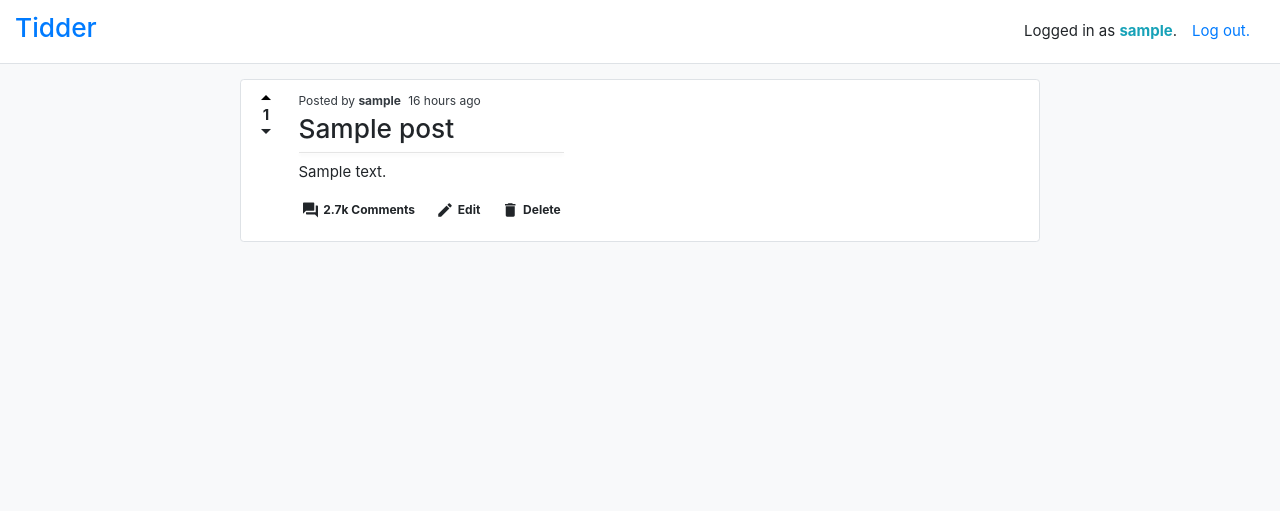
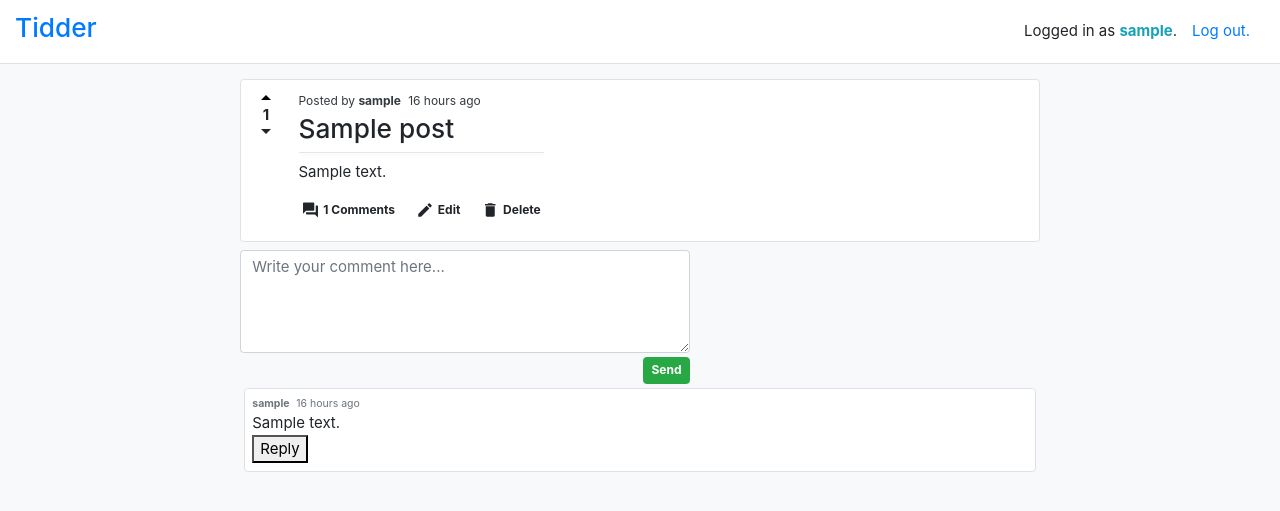
Before and after one commit to esksami/inoolktidder, a Flask app: page /1/ in a window 1280 px wide. Shown: the top 511 px of the page. Run offline with Flask 2, Linux system fonts and the light colour scheme; a user stored in the database is signed in; tables that the repository leaves empty hold one stand-in row (values such as "Sample post"); some libraries are stand-ins or nearby versions.

Commit message:
Add comments

```diff
--- a/application/__init__.py
+++ b/application/__init__.py
@@ -16,6 +16,9 @@ db = SQLAlchemy(app)
 
 from application.posts import models
 from application.posts import views
+
+from application.comments import models
+from application.comments import views
 
 from application.auth import models
 from application.auth import views
--- /dev/null
+++ b/application/comments/forms.py
@@ -0,0 +1,8 @@
+from flask_wtf import FlaskForm
+from wtforms import BooleanField, StringField, TextAreaField, validators
+
+class CommentForm(FlaskForm):
+    content = TextAreaField("Content", [validators.Length(min=0, max=4096)])
+
+    class Meta:
+        csrf = False
--- /dev/null
+++ b/application/comments/models.py
@@ -0,0 +1,41 @@
+from application import db
+from application.models import Base
+
+from sqlalchemy.orm import relationship
+from sqlalchemy.sql import text
+
+from datetime import datetime
+
+
+class Comment(Base):
+    content = db.Column(db.String(4096), nullable=False)
+    account_id = db.Column(db.Integer, db.ForeignKey('account.id'), nullable=False)
+    post_id = db.Column(db.Integer, db.ForeignKey('post.id'), nullable=False)
+    parent_id = db.Column(db.Integer, db.ForeignKey('comment.id'))
+
+    user = relationship("User", backref="Comment")
+    comment = relationship("Comment")
+
+    def __init__(self, content):
+        self.content = content
+
+    def time_since_created(self):
+        delta = datetime.now() - self.date_created
+
+        unitValuePairs = (
+            ('year', delta.days // 265.24),
+            ('month', delta.days // 30.44),
+            ('week', delta.days // 7),
+            ('day', delta.days),
+            ('hour', delta.seconds // 3600),
+            ('minute', delta.seconds // 60),
+            ('second', delta.seconds)
+        )
+
+        unit, value = next(
+            (unit, int(value)) for unit, value in unitValuePairs if value > 0
+        )
+
+        plural = 's' if value > 1 else ''
+
+        return f'{value} {unit}{plural} ago'
--- a/application/models.py
+++ b/application/models.py
@@ -2,7 +2,6 @@ from application import db
 from datetime import datetime
 
 class Base(db.Model):
-
     __abstract__ = True
 
     id = db.Column(db.Integer, primary_key=True)
--- a/application/posts/views.py
+++ b/application/posts/views.py
@@ -7,6 +7,10 @@ from application.posts.models import Post
 from application.posts.forms import PostForm
 
 from application.auth.models import User
+
+from application.comments.models import Comment
+from application.comments.forms import CommentForm
+
 
 
 @app.route("/", methods=["GET"])
@@ -88,7 +92,14 @@ def posts_delete(post_id):
 
 @app.route("/<post_id>/")
 def posts_details(post_id):
-    return render_template("posts/details.html", post=Post.query.get(post_id))
+    comments = Comment.query.filter(Comment.post_id == Post.id).join(User, User.id == Comment.account_id).all()
+    print(comments)
+    return render_template(
+        "posts/details.html",
+        post=Post.query.get(post_id),
+        comments=comments,
+        form=CommentForm()
+    )
 
 @app.route("/posts/<post_id>/", methods=["POST"])
 @login_required
--- /dev/null
+++ b/application/templates/comments/list.html
@@ -0,0 +1,60 @@
+{% block body %}
+<div>
+  <div id="comment-box" style="max-width:450px">
+    <form method="POST" action="{{ url_for('comments_create', post_id = post.id) }}">
+      <div class="mt-2 mb-1">
+        {{ form.content.label(class_="sr-only") }}
+        {{ form.content(rows=4, class_="form-control", placeholder="Write your comment here...") }}
+      </div>
+      <div>
+        <div class="text-right small-text">
+          <button class="btn btn-success btn-rounded py-1 px-2 m-0 small-text-l font-weight-bold" type="submit">Send</button>
+        </div>
+      </div>
+    </form>
+  </div>
+  <div>
+  {% for comment in comments %}
+    <div class="main-container m-1 p-2 bg-white border rounded">
+      <div class="comment-container d-flex flex-column" id="{{ comment.id }}">
+        <div class="posted-by text-secondary small-text">
+          <span class="text-secondary small-text font-weight-bold mr-1">{{ comment.user.username }}</span> {{ comment.time_since_created() }}
+        </div>
+        <div class="content-container">
+        {% for paragraph in comment.content.split('\n')[:-1] %}
+          <p class="mb-1">{{ paragraph }}</p>
+        {% endfor %}
+          <p class="mb-0">{{ comment.content.split('\n')[-1] }}</p>
+        </div>
+        <div>
+          <button onclick="show_reply_box({{ comment.id }})">Reply</button>
+        </div>
+      </div>
+      <div class="child-container ml-5">
+
+      </div>
+    </div>
+  {% endfor %}
+  </div>
+</div>
+<script type="text/javascript">
+  const show_reply_box = (comment_id) => {
+    var comment = document.getElementById(comment_id);
+    var childrenContainer = comment.nextElementSibling
+    var textnode = document.createTextNode('Water');
+
+    var commentBox = document.getElementById('comment-box')
+                             .cloneNode(true)
+
+    console.log(comment_id)
+    act = `{{ url_for('comments_create', post_id=post.id) }}/${comment_id}`
+    console.log(act)
+    commentBox.getElementsByTagName('form')[0].action = act
+
+    childrenContainer.appendChild(commentBox)
+
+    return 0;
+  };
+
+</script>
+{% endblock %}
--- a/application/templates/posts/details.html
+++ b/application/templates/posts/details.html
@@ -38,7 +38,7 @@
               <button class="invisible p-0" type="submit">
                 <div class="d-flex flex-row btn p-0 color-hover visible">
                   <div class="material-icons md-18 visible">forum</div>
-                  <div class="visible pb-2 pl-1 small font-weight-bold">2.7k Comments</div>
+                  <div class="visible pb-2 pl-1 small font-weight-bold">{{ comments|length }} Comments</div>
                 </div>
               </button>
             </a>
@@ -69,4 +69,5 @@
       </div>
     </div>
   </div>
+{% include '/comments/list.html' %}
 {% endblock %}
```
Also changed, not shown: application/comments/views.py (added, +29 -0 lines), application/comments/__init__.py (added).
